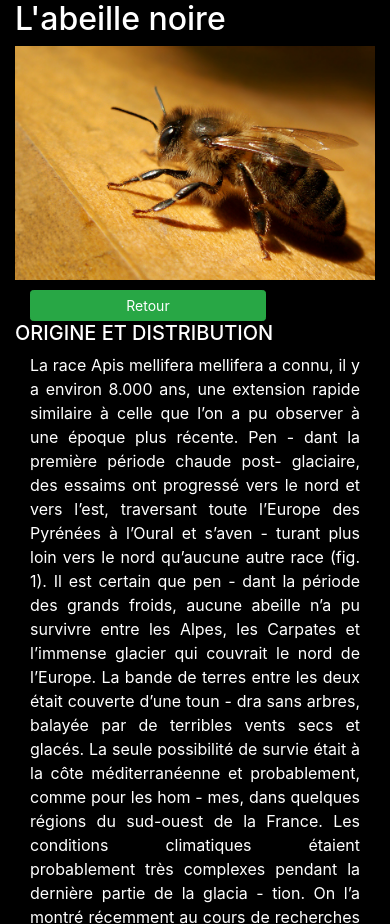
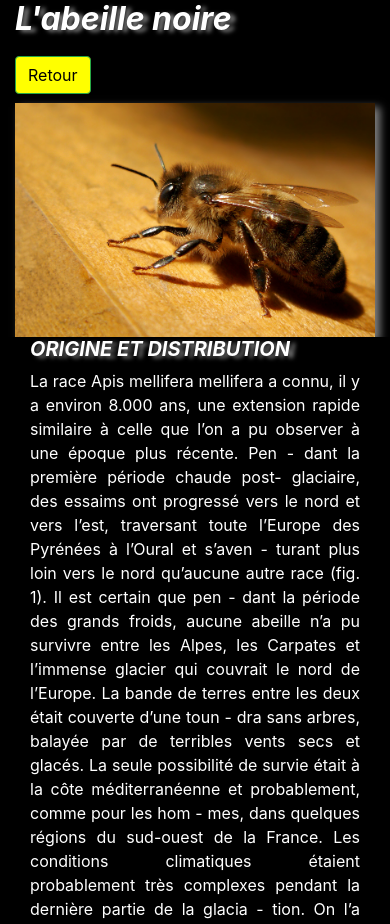
Before and after one commit to ruerp76/Projet-Abeille, a plain HTML site: page bdd_abeille_noire.html in a window 390 px wide. Shown: the top 924 px of the page. Drawn offline with Linux system fonts and the light colour scheme.

Commit message:
modif abeille

```diff
--- a/bdd_abeille_noire.html
+++ b/bdd_abeille_noire.html
@@ -24,23 +24,20 @@
   <div class="container-fluid">
     <!-- /.container -->
     <div class="row">
-      <div class="col-sm-10 col-md-12">
-        <h2 class="text-white">L'abeille noire</h2>
+      <div class="col-sm-10"><h2 class="text-white fredtext">L'abeille noire</h2></div>
+      <div class="col-sm-1"><input  type="button" value="Retour" OnClick="window.location.href='index.html#speakers'" class="btn btn-success retour fredbut" /></div>
+      <div class="col-sm-1"></div>
       </div>
-      <!-- <div class="col-sm-1"><input  type="button" value="Retour" OnClick="window.location.href='index.html#speakers'" class="btn btn-success retour" /></div> --></div>
     <!--==================================rang 1 =============================================-->
     <div class="media">
       <div class="row">
         <div class="col-sm-7">
           <img class="mr-3 fred" src="img/abeille_noire.jpg" alt="Generic placeholder image">
-          <div class="col-sm-1">
-            <input type="" value="Retour" onclick="window.location.href='index.html#speakers'" class="btn btn-success retour btn-sm">
-          </div>
         </div>
         <div class="col-sm-5">
           <div class="media-body">
-            <h5 class="mt-0 text-white">ORIGINE ET DISTRIBUTION</h5>
-            <p class="container text-white fred text-justify">La race Apis mellifera mellifera a connu, il y a environ 8.000 ans, une extension rapide similaire à celle que l’on a pu observer à une époque plus récente. Pen - dant la première période chaude post- glaciaire, des essaims ont progressé vers
+            <h5 class="mt-0 text-white fredtext fredtext2">ORIGINE ET DISTRIBUTION</h5>
+            <p class="container text-white text-justify">La race Apis mellifera mellifera a connu, il y a environ 8.000 ans, une extension rapide similaire à celle que l’on a pu observer à une époque plus récente. Pen - dant la première période chaude post- glaciaire, des essaims ont progressé vers
               le nord et vers l’est, traversant toute l’Europe des Pyrénées à l’Oural et s’aven - turant plus loin vers le nord qu’aucune autre race (fig. 1). Il est certain que pen - dant la période des grands froids, aucune abeille n’a pu survivre entre
               les Alpes, les Carpates et l’immense glacier qui couvrait le nord de l’Europe. La bande de terres entre les deux était couverte d’une toun - dra sans arbres, balayée par de terribles vents secs et glacés. La seule possibilité de survie était
               à la côte méditerranéenne et probablement, comme pour les hom - mes, dans quelques régions du sud-ouest de la France. Les conditions climatiques étaient probablement très complexes pendant la dernière partie de la glacia - tion. On l’a montré
--- a/css/style_abeille.css
+++ b/css/style_abeille.css
@@ -23,6 +23,7 @@
 
 .fred{
   width: 100%;
+  box-shadow: 5px 4px 8px grey;
 }
 
 body{
@@ -32,3 +33,22 @@ body{
 .retour{
   margin-top: 10px;
 }
+.fredtext{
+  color: white;
+  font-style: oblique;
+  font-weight: bolder;
+  text-shadow: 5px 2px 4px grey;
+}
+.fredtext2{
+  padding-left: 15px;
+}
+.fredbut{
+  margin-bottom: 8px;
+  background-color: yellow;
+  color: #000000;
+}
+.fredbut:hover{
+  background-color: #000000;
+  color: yellow;
+  border-color: yellow;
+}
```
Also changed, not shown: bdd_abeille_carno.html (+4 -5 lines), bdd_abeille_charpentiere.html (+5 -4 lines), bdd_abeille_grise.html (+4 -5 lines), bdd_abeille_ital.html (+7 -6 lines).
